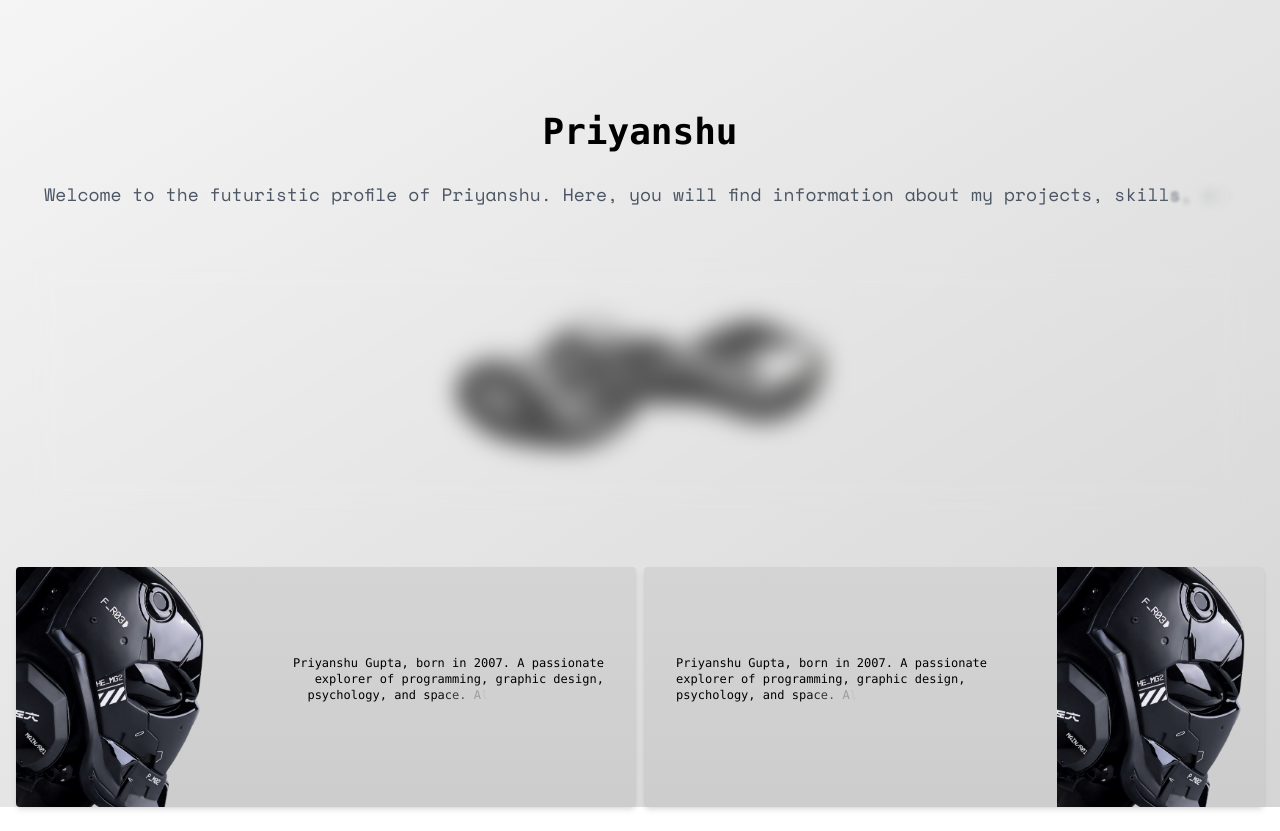
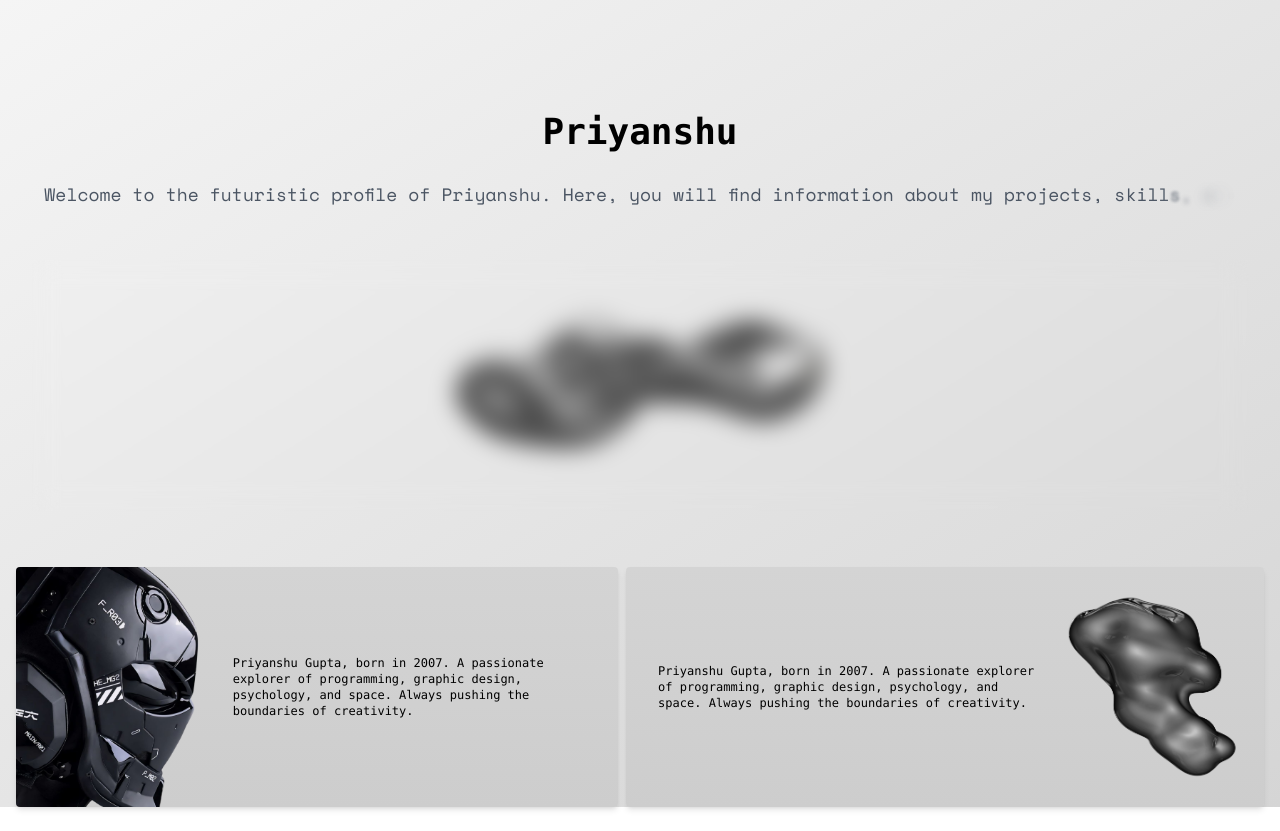
Before and after one commit to Priyansxu/Website, a Next.js app: page / in a window 1280 px wide. Built offline with nearby package versions, Linux system fonts and the light colour scheme.

Commit message:
Update index.js

```diff
--- a/pages/index.js
+++ b/pages/index.js
@@ -3,6 +3,7 @@ import { useRef } from "react";
 import Image from "next/image";
 import Fluid from "../public/fluid.png";
 import Helmet from "../public/helmet.png";
+import ElementX from "../public/elementx.png";
 
 const paragraphVariants = {
   hidden: { opacity: 0 },
@@ -61,6 +62,9 @@ const divVariants = {
 export default function Page() {
   const paragraphText =
     "Welcome to the futuristic profile of Priyanshu. Here, you will find information about my projects, skills, and contact details.";
+
+  const secondSectionText =
+    "Priyanshu Gupta, born in 2007. A passionate explorer of programming, graphic design, psychology, and space. Always pushing the boundaries of creativity.";
 
   const secondSectionRef = useRef(null);
   const isInView = useInView(secondSectionRef, { once: true });
@@ -121,14 +125,14 @@ export default function Page() {
                 className="object-cover h-full w-full"
               />
             </motion.div>
-            <div className="flex-grow pr-4 text-black text-xs flex items-center justify-center text-right">
+            <div className="flex-grow pr-4 text-black text-xs flex items-center justify-center">
               <motion.p
                 className="my-2 py-4 mx-4"
                 initial="hidden"
                 animate={isInView ? "visible" : "hidden"}
-                variants={paragraphVariants}
+                variants={letterVariantsSecondSection}
               >
-                {"Priyanshu Gupta, born in 2007. A passionate explorer of programming, graphic design, psychology, and space. Always pushing the boundaries of creativity.".split("").map((char, index) => (
+                {secondSectionText.split("").map((char, index) => (
                   <motion.span key={index} variants={letterVariantsSecondSection}>
                     {char}
                   </motion.span>
@@ -137,19 +141,19 @@ export default function Page() {
             </div>
           </motion.div>
           <motion.div
-            className="max-w-md mx-auto sm:max-w-lg md:max-w-lg lg:max-w-xl xl:max-w-2xl flex bg-gradient-to-b from-neutral-300 to-[#cdcdcd] border-black rounded shadow-md overflow-hidden w-150 h-85 md:w-100 md:h-60"
+            className="max-w-md mx-auto sm:max-w-lg md:max-w-lg lg:max-w-xl xl:max-w-2xl flex bg-gradient-to-b from-neutral-300 to-[#cdcdcd] border-black rounded shadow-md overflow-hidden w-150 h-85 md:w-100 md:h-60 backdrop-blur-sm z-20"
             initial="hidden"
             animate={isInView ? "visible" : "hidden"}
             variants={divVariants}
           >
-            <div className="flex-grow pl-4 text-black text-xs flex items-center justify-center text-left">
+            <div className="flex-grow pl-4 text-black text-xs flex items-center justify-center">
               <motion.p
                 className="my-2 py-4 mx-4"
                 initial="hidden"
                 animate={isInView ? "visible" : "hidden"}
-                variants={paragraphVariants}
+                variants={letterVariantsSecondSection}
               >
-                {"Priyanshu Gupta, born in 2007. A passionate explorer of programming, graphic design, psychology, and space. Always pushing the boundaries of creativity.".split("").map((char, index) => (
+                {secondSectionText.split("").map((char, index) => (
                   <motion.span key={index} variants={letterVariantsSecondSection}>
                     {char}
                   </motion.span>
@@ -160,12 +164,11 @@ export default function Page() {
               className="flex-none w-1/3"
               initial="hidden"
               animate={isInView ? "visible" : "hidden"}
-              variants={imageVariants}
             >
               <Image
-                src={Helmet}
-                alt="Helmet"
-                className="object-cover h-full w-full"
+                src={ElementX}
+                alt="Element"
+                className="object-cover h-full w-full z-10"
               />
             </motion.div>
           </motion.div>
```
